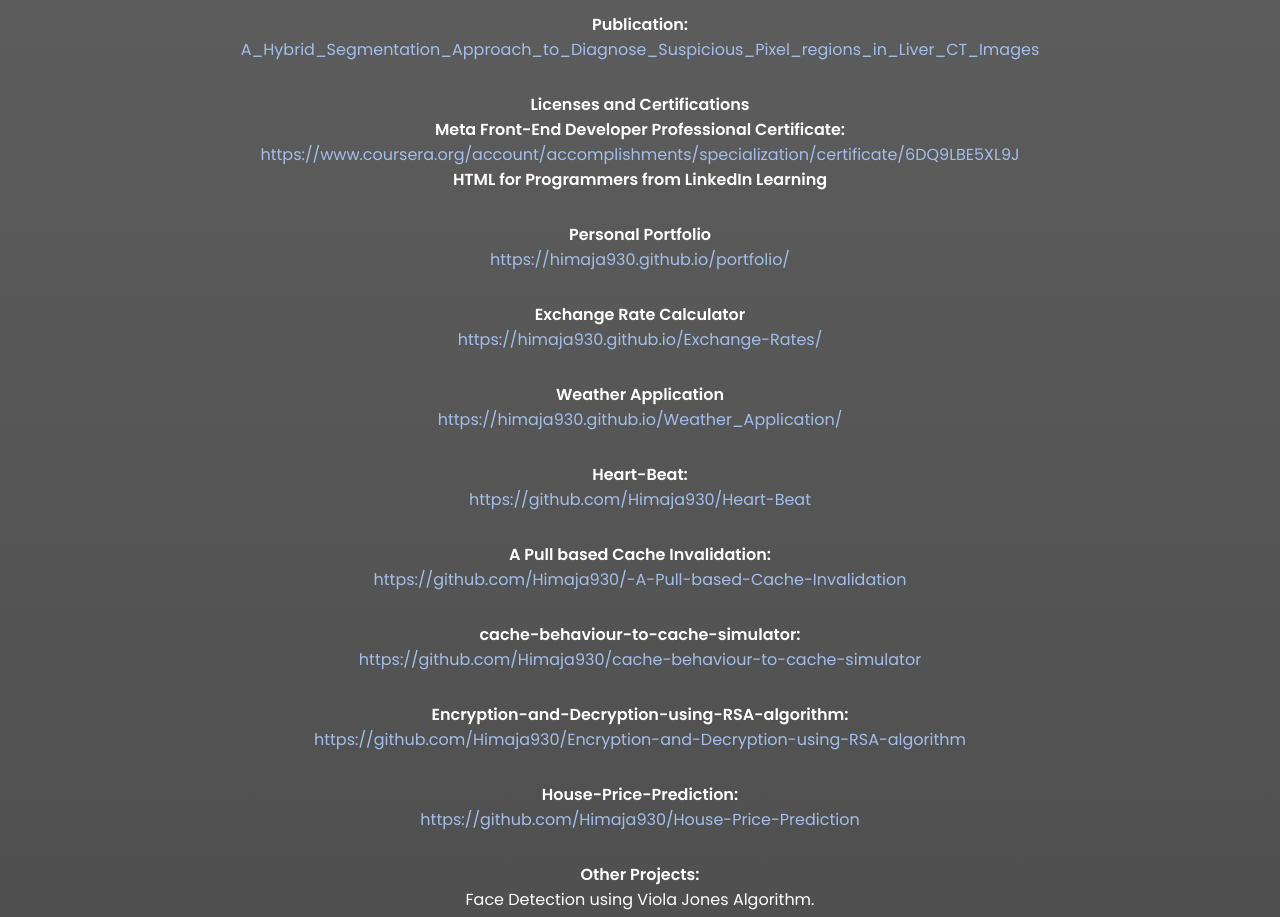
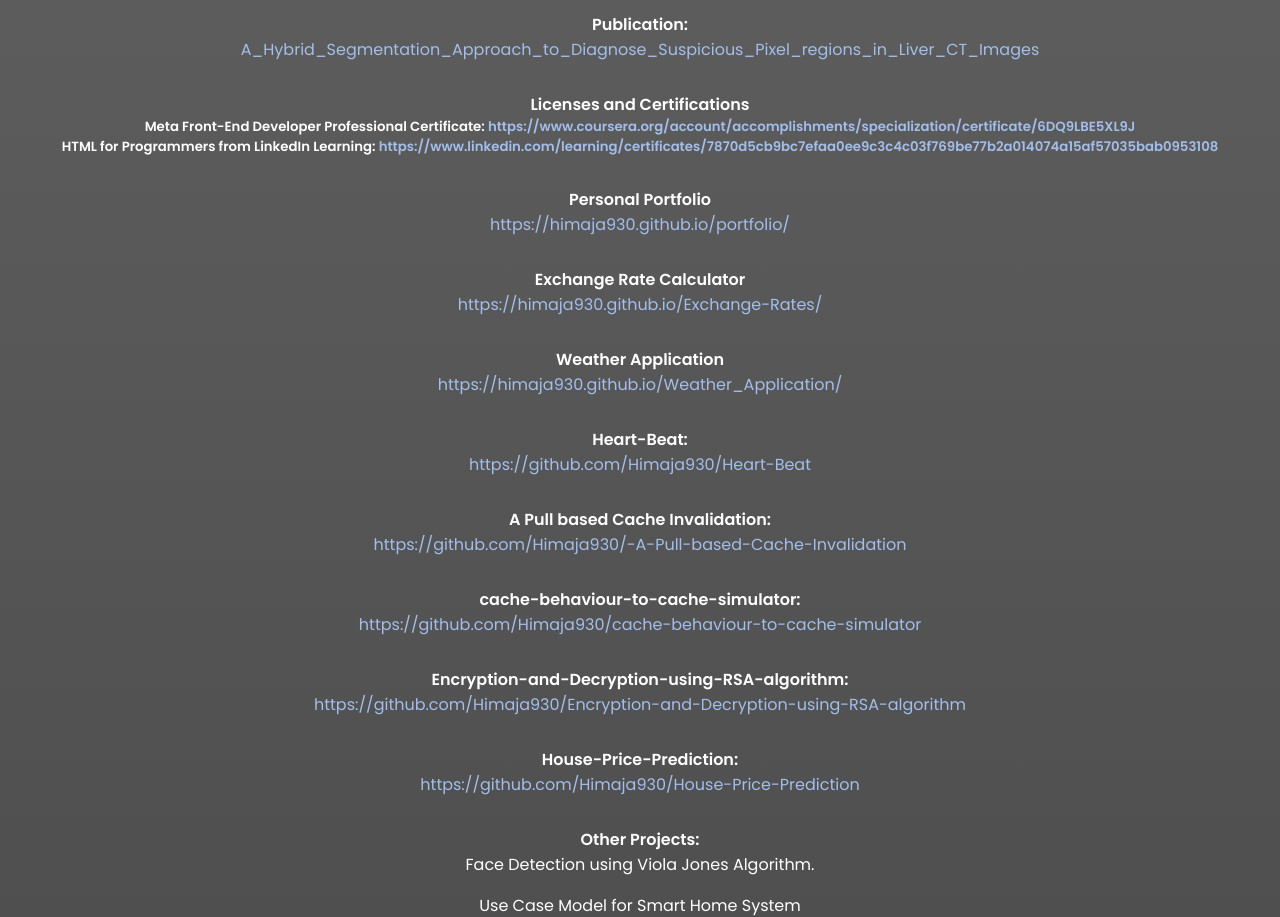
Before and after one commit to Himaja930/portfolio, a plain HTML site: page index.html in a window 1280 px wide. Shown: the part 2641-3558 px from the top of the page. Drawn offline with nearby package versions, Linux system fonts and the light colour scheme; a script that the page names is missing.

Commit message:
Update index.html

```diff
--- a/index.html
+++ b/index.html
@@ -162,8 +162,8 @@
 
                     <div class="proj">
                         <h4>Licenses and Certifications</h4>
-                        <h4>Meta Front-End Developer Professional Certificate: </h4><a href="https://www.coursera.org/account/accomplishments/specialization/certificate/6DQ9LBE5XL9J" target="_blank">https://www.coursera.org/account/accomplishments/specialization/certificate/6DQ9LBE5XL9J</a>
-                        <h4>HTML for Programmers from LinkedIn Learning</h4>
+                        <h5>Meta Front-End Developer Professional Certificate: <a href="https://www.coursera.org/account/accomplishments/specialization/certificate/6DQ9LBE5XL9J" target="_blank">https://www.coursera.org/account/accomplishments/specialization/certificate/6DQ9LBE5XL9J</a></h5>
+                        <h5>HTML for Programmers from LinkedIn Learning: <a href="https://www.linkedin.com/learning/certificates/7870d5cb9bc7efaa0ee9c3c4c03f769be77b2a014074a15af57035bab0953108" target="_blank">https://www.linkedin.com/learning/certificates/7870d5cb9bc7efaa0ee9c3c4c03f769be77b2a014074a15af57035bab0953108</a></h5>
                     </div>
 
                     <div class="proj">
```
